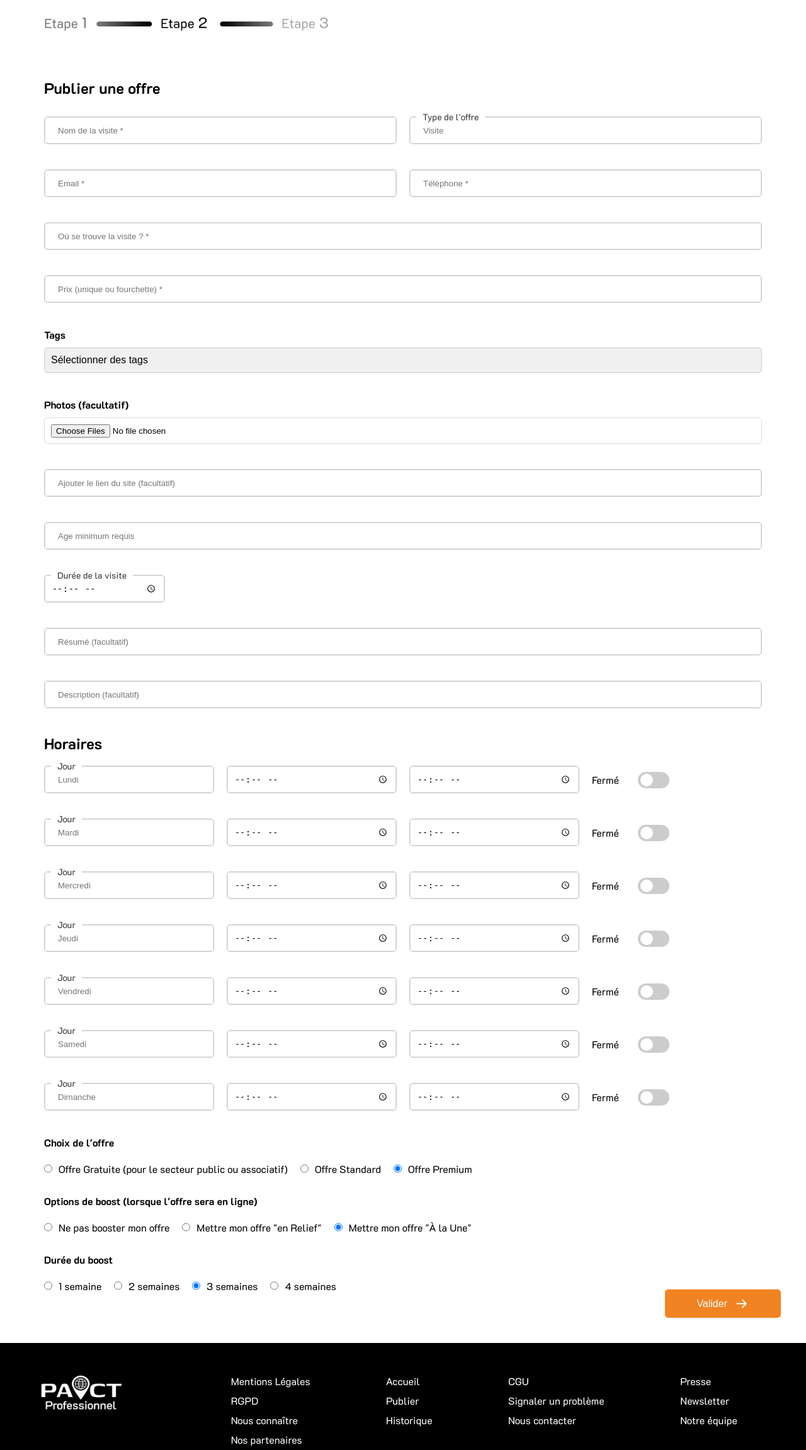
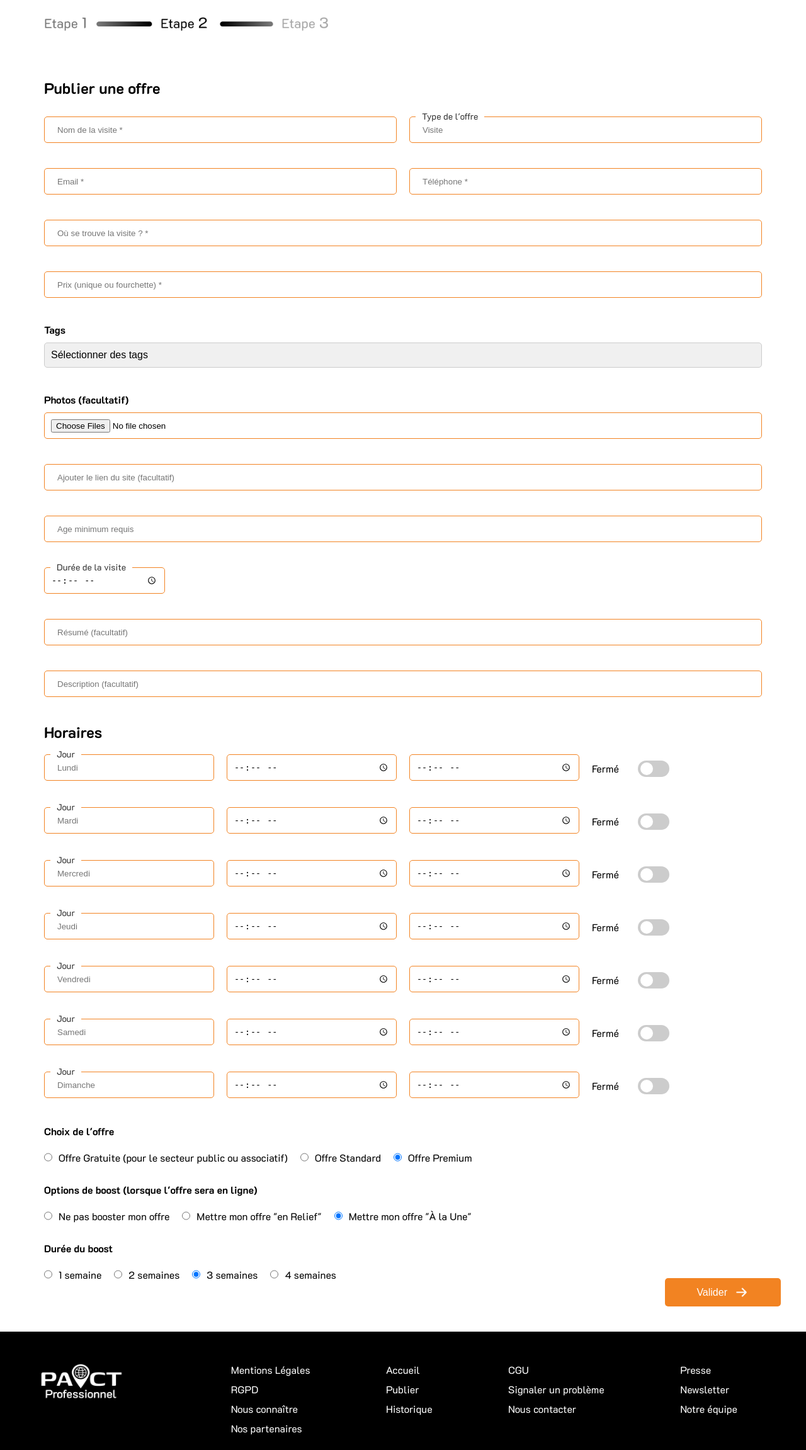
Before and after one commit to LucasOtw/SAE3_ScoobyTeam, a PHP site: page /creation_offre_visite.php in a window 1280 px wide. Shown: the part 104-2407 px from the top of the page at 63% size. Run offline with PHP 8.4, Linux system fonts and the light colour scheme.

Commit message:
Update creation_offre2.css

```diff
--- a/creation_offre2.css
+++ b/creation_offre2.css
@@ -50,7 +50,7 @@
 .main-creation-offre2 .col input, .main-creation-offre2 .col select {
     width: 100%;
     padding: 10px;
-    border: 1px solid #ddd;
+    border: 1px solid var(--orange);
     border-radius: 5px;
 }
 
@@ -81,7 +81,7 @@
     align-items: center;
 }
 
-.main-creation-offre2 input[type="radio"], input[type="checkbox"] {
+.main-creation-offre2 input[type="radio"], .main-creation-offre2 input[type="checkbox"] {
     margin-right: 10px;
 }
 
@@ -177,7 +177,7 @@
 
 
 .main-creation-offre2 fieldset {
-    border: 1px solid #ccc;
+    border: 0px solid #ccc;
     border-radius: 5px;
     position: relative;
     padding-top: 0; /* Enlève le padding en haut */
```
